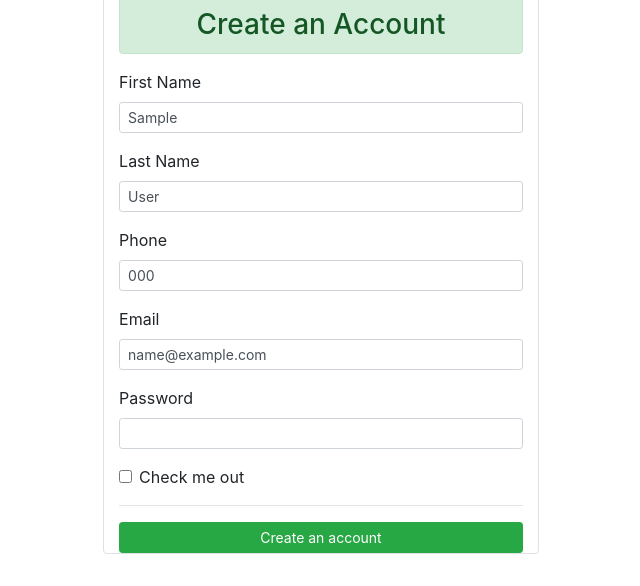
After one commit to dan-jugz/kylish, a Django app: template store/templates/signup.html in a window 1280 px wide. The commit adds this page. Shown: the part 317-903 px from the top of the page, without its empty margins (319-959 px from the left). Run offline with Django 3.2, Linux system fonts and the light colour scheme; the template is opened without the code that fills it: most values are stand-ins (such as "Sample title", 1, 10 or a date in 2020); some libraries are stand-ins or nearby versions.

Commit message:
registration forms and the search template

```diff
--- a/store/templates/base.html
+++ b/store/templates/base.html
@@ -10,7 +10,7 @@
   <link rel="stylesheet" href="https://maxcdn.bootstrapcdn.com/bootstrap/4.0.0/css/bootstrap.min.css"
     integrity="sha384-Gn5384xqQ1aoWXA+058RXPxPg6fy4IWvTNh0E263XmFcJlSAwiGgFAW/dAiS6JXm" crossorigin="anonymous">
 
-  <title>E-commerce Website</title>
+  <title>Kylish</title>
 
   <style>
     nav{
@@ -38,7 +38,7 @@
     <a class="navbar-brand ms-3 text-dark " href="/">
     <link rel="stylesheet" href="https://use.fontawesome.com/releases/v5.7.0/css/all.css" integrity="sha384-lZN37f5QGtY3VHgisS14W3ExzMWZxybE1SJSEsQp9S+oqd12jhcu+A56Ebc1zFSJ" crossorigin="anonymous">
 
-    <img src="https://www.freepnglogos.com/uploads/shopping-cart-png/shopping-cart-svg-png-icon-download-28.png" style="width:50px;height:50px,color:text-light;">E-Commerce</a>
+    <img src="https://www.freepnglogos.com/uploads/shopping-cart-png/shopping-cart-svg-png-icon-download-28.png" style="width:50px;height:50px,color:text-light;">Kylish shoe</a>
     <button class="navbar-toggler" type="button" data-toggle="collapse" data-target="#navbarSupportedContent"
       aria-controls="navbarSupportedContent" aria-expanded="false" aria-label="Toggle navigation">
       <span class="navbar-toggler-icon"></span>
--- /dev/null
+++ b/store/templates/signup.html
@@ -0,0 +1,86 @@
+{% extends 'base.html' %}
+
+
+{% block content %}
+
+<div class="container mt-4">
+
+    <div class="p-3 m-3">
+
+
+        <div class="col-lg-5 rounded mx-auto border pt-4">
+            <div class="text-center col">
+
+                <img
+                src="https://th.bing.com/th/id/Rd51d7c0fde6d96a31538a86cbd57f3c0?rik=%2fTJxRkU2V371QQ&riu=http%3a%2f%2ftechnologyend.com%2fwp-content%2fuploads%2f2015%2f11%2fwhy-shop-online.jpg&ehk=v1KiYT0i5U1ABCRueDSdLqnazh2BdlVD89Z4qXE0Kgs%3d&risl=&pid=ImgRaw" alt=""
+                class="" style="height: 150px;">
+            <!-- <hr> -->
+            <hr>
+            </div>
+            <h3 class="alert alert-success rounded-pill" style="text-align:center">Create an Account</h3>
+            <form action="/signup" method="POST">
+
+                {% csrf_token %}
+
+                {% if error%}
+                <div class="alert alert-danger" role="alert">
+                    {{error}}
+                </div>
+                {% endif %}
+                <!-- firstname -->
+                <div class="form-group">
+                    <label for="">First Name</label>
+                    <input type="text" name="firstname"
+                     id="" value="{{values.first_name}}" class="form-control form-control-sm"
+                     placeholder="">
+                </div>
+
+                <!-- last name -->
+                <div class="form-group">
+                    <label for="">Last Name</label>
+                    <input type="text" name="lastname"
+                    id="" value="{{values.last_name}}" class="form-control form-control-sm"
+                    >
+                </div>
+
+                <!-- phone -->
+                <div class="form-group">
+                    <label for="">Phone</label>
+                    <input type="text" name="phone"
+                    id="" class="form-control form-control-sm"
+                    value="{{values.phone}}"
+                    placeholder="9876543210"
+                    >
+                </div>
+                <!-- email -->
+                <div class="form-group">
+                    <label for="">Email</label>
+                    <input required type="email" name="email" id=""
+                    value="{{values.email}}"
+                    class=" form-control-sm form-control" placeholder="abc@gmail.com">
+                </div>
+
+
+                <!-- password -->
+                <div class="form-group">
+                    <label for="">Password</label>
+                    <input type="password"
+                    name="password"
+                    id=""
+                     class="form-control form-control-sm">
+                </div>
+
+                <!--Checkme button-->
+                <div class="mb-3 form-check">
+                    <input type="checkbox" class="form-check-input" id="exampleCheck1">
+                    <label class="form-check-label d-grid gap-2" for="exampleCheck1">Check me out</label>
+                </div>
+                <hr>
+                <button type="submit" class="btn btn-sm btn-success col-lg-12">Create an account</button>
+
+            </form>
+        </div>
+    </div>
+</div>
+
+{% endblock %}
```
Also changed, not shown: store/templates/login.html (added, +59 -0 lines), store/templates/search.html (added, +75 -0 lines).
